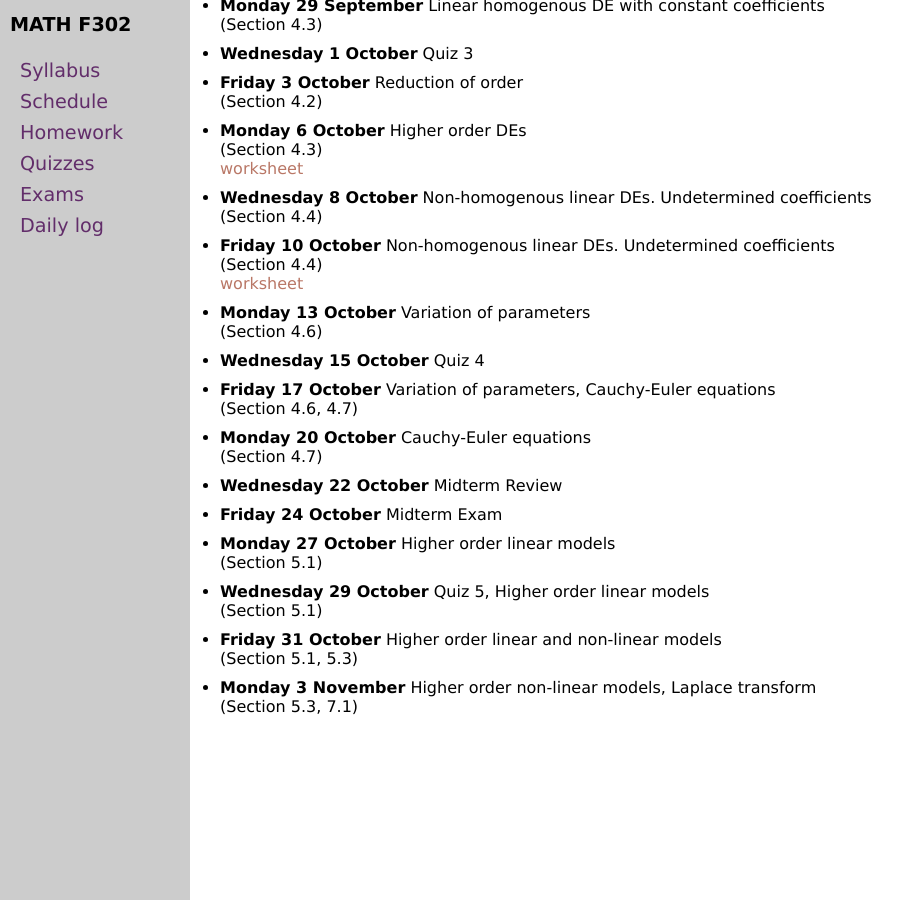
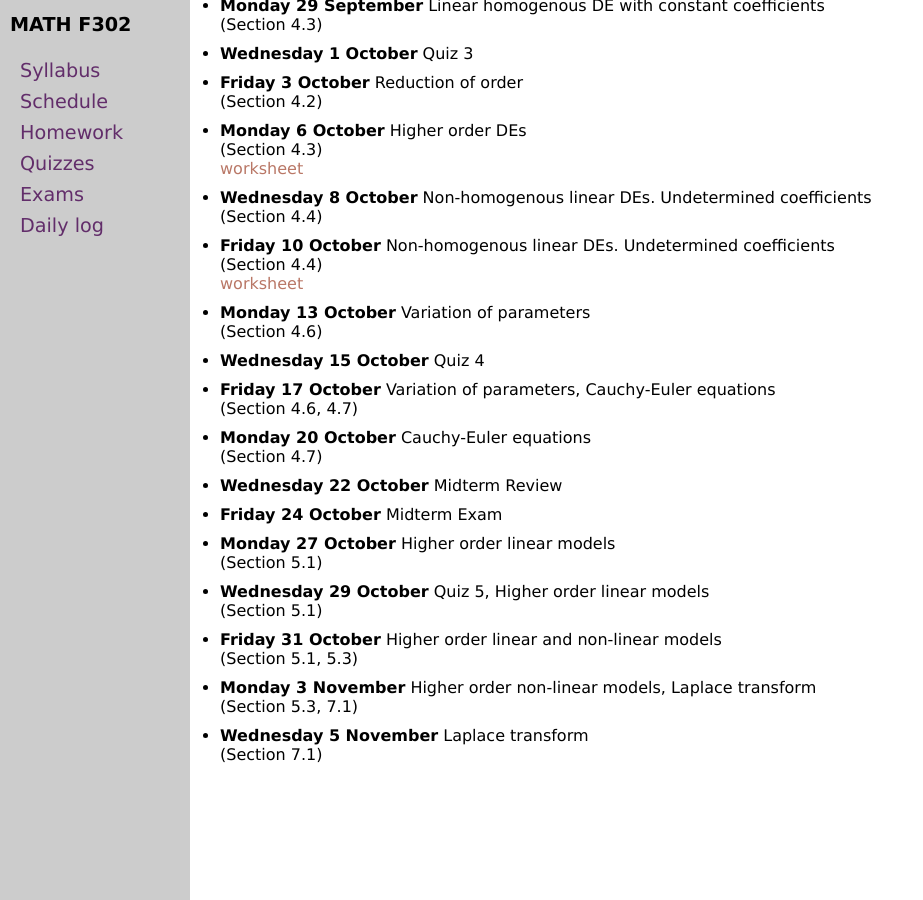
Before and after one commit to blackcurrantpi/ode, a Jekyll site: the page built from daily.md, in a window 1280 px wide and 900 px high, scrolled down 867 px. Shown: the whole window, without its empty margins (0-923 px from the left). Built offline with Jekyll 4.4.1, drawn with Linux system fonts in a browser that asks for light colours.

Commit message:
upd after 7p1

```diff
--- a/_data/daily.yml
+++ b/_data/daily.yml
@@ -131,3 +131,7 @@ daily:
 - name: Monday 3 November
   description: Higher order non-linear models, Laplace transform
   chapter: 5.3, 7.1
+
+- name: Wednesday 5 November
+  description: Laplace transform
+  chapter: 7.1
--- a/_data/homework.yml
+++ b/_data/homework.yml
@@ -9,9 +9,9 @@ homework:
     problems: No problems from the book, instead
     supp: F25/wrh5p3.pdf
   - section: 7.1
+    problems: 2, 7, 12, 25, 28, 32
+  - section: 7.2
     problems: TBD
-  - section: 7.2
-    problems: TBDs
 
 - name: WRH 9
 - due: Monday, 3 November
```
